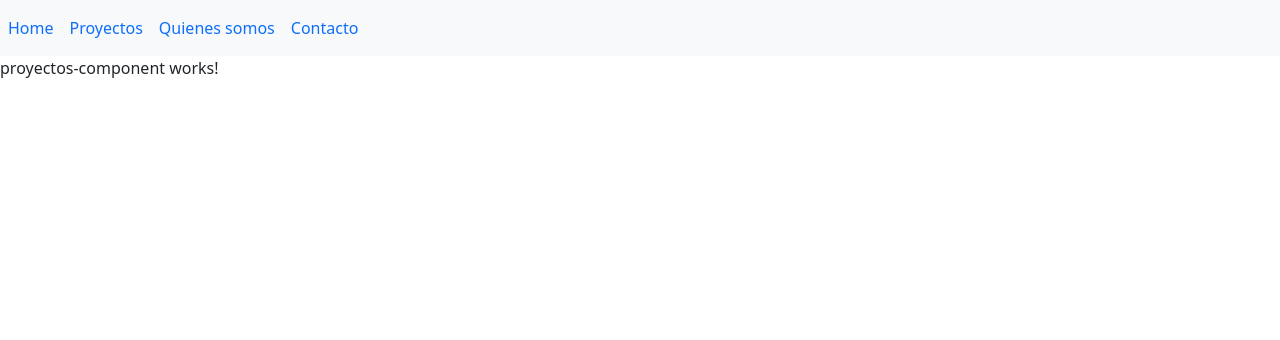
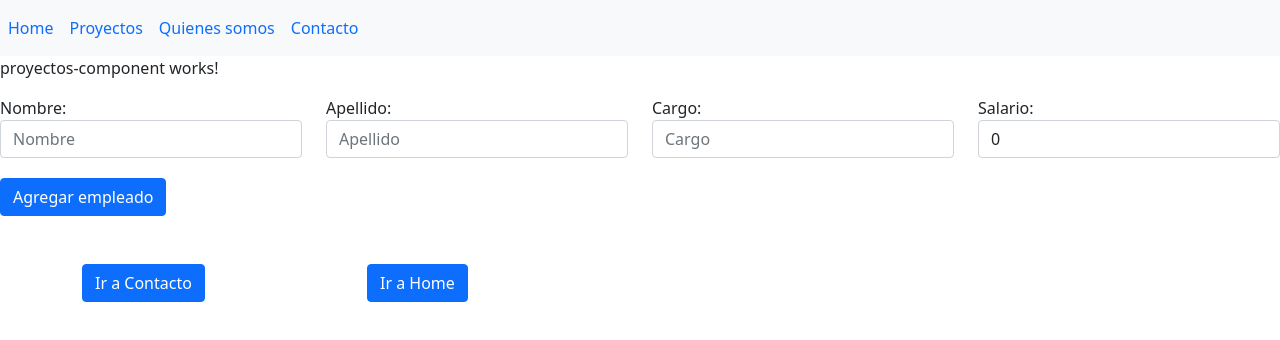
Before and after one commit to RenegadeAsturias/Angular2022-Routing, an Angular app: page /proyectos in a window 1280 px wide. Shown: the top 340 px of the page. Built offline with nearby package versions, Linux system fonts and the light colour scheme.

Commit message:
Proyecto routing, ejemplos redireccionamiento

```diff
--- a/src/app/proyectos-component/proyectos-component.component.html
+++ b/src/app/proyectos-component/proyectos-component.component.html
@@ -1 +1,37 @@
 <p>proyectos-component works!</p>
+
+<form class="form-group row">
+    <div class="form-group col-md-3">
+        <label for="nombre">Nombre: </label>
+        <input type="text" name="nombre" id="nombre" placeholder="Nombre" class="form-control" [(ngModel)]="cuadroNombre" />
+    </div>
+    <div class="form-group col-md-3">
+        <label for="apellido">Apellido: </label>
+        <input type="text" name="apellido" id="apellido" placeholder="Apellido" class="form-control" [(ngModel)]="cuadroApellido" />
+    </div>
+    <div class="form-group col-md-3">
+        <label for="cargo">Cargo: </label>
+        <input type="text" name="cargo" id="cargo" placeholder="Cargo" class="form-control" [(ngModel)]="cuadroCargo" />
+    </div>
+    <div class="form-group col-md-3">
+        <label for="salario">Salario: </label>
+        <input type="number" name="salario" id="salario" placeholder="Salario" class="form-control" [(ngModel)]="cuadroSalario" />
+    </div>
+    <div class="form-group col-md-12">
+        <input type="submit" class="btn btn-primary" (click)="agregarEmpleado()" value="Agregar empleado" style="margin-top: 20px;"/>
+    </div>
+</form>
+
+<br/><br/>
+<div class="container">
+    <div class="row">
+      <div class="col-md-3">
+        <button class="btn btn-primary" (click)="irContacto()">Ir a Contacto</button>
+      </div>
+      <div class="col-md-3">
+        <button class="btn btn-primary" (click)="irHome()">Ir a Home</button><br/>
+      </div>
+    </div>
+    <div class="col-md-6">
+    </div>
+</div>
--- a/src/app/proyectos-component/proyectos-component.component.ts
+++ b/src/app/proyectos-component/proyectos-component.component.ts
@@ -1,4 +1,7 @@
 import { Component, OnInit } from '@angular/core';
+import { Router } from '@angular/router';
+import { Empleado } from '../empleado.model';
+import { EmpleadosService } from '../empleados.service';
 
 @Component({
   selector: 'app-proyectos-component',
@@ -7,9 +10,32 @@ import { Component, OnInit } from '@angular/core';
 })
 export class ProyectosComponentComponent implements OnInit {
 
-  constructor() { }
+  constructor(private router:Router, private miServicioEmpleados:EmpleadosService) { }
 
   ngOnInit(): void {
+    this.empleados = this.miServicioEmpleados.empleados;
+  }
+
+  empleados:Empleado[]=[];
+
+  agregarEmpleado(){
+    let miEmpleado=new Empleado(this.cuadroNombre, this.cuadroApellido, this.cuadroCargo, this.cuadroSalario);
+    this.miServicioEmpleados.agregarEmpleadoServicio(miEmpleado);
+    // this.miServicio.muestraMensaje("Empleado añadido:"+miEmpleado.nombre);
+
+    this.router.navigate(['']); // Redireccionamiento automático para ir al Home después de agregar un Empleado
+  }
+
+  cuadroNombre:string="";
+  cuadroApellido:string="";
+  cuadroCargo:string="";
+  cuadroSalario:number=0;
+
+  irHome(){
+    this.router.navigate(['']);
+  }
+  irContacto(){
+    this.router.navigate(['contacto']);
   }
 
 }
```
